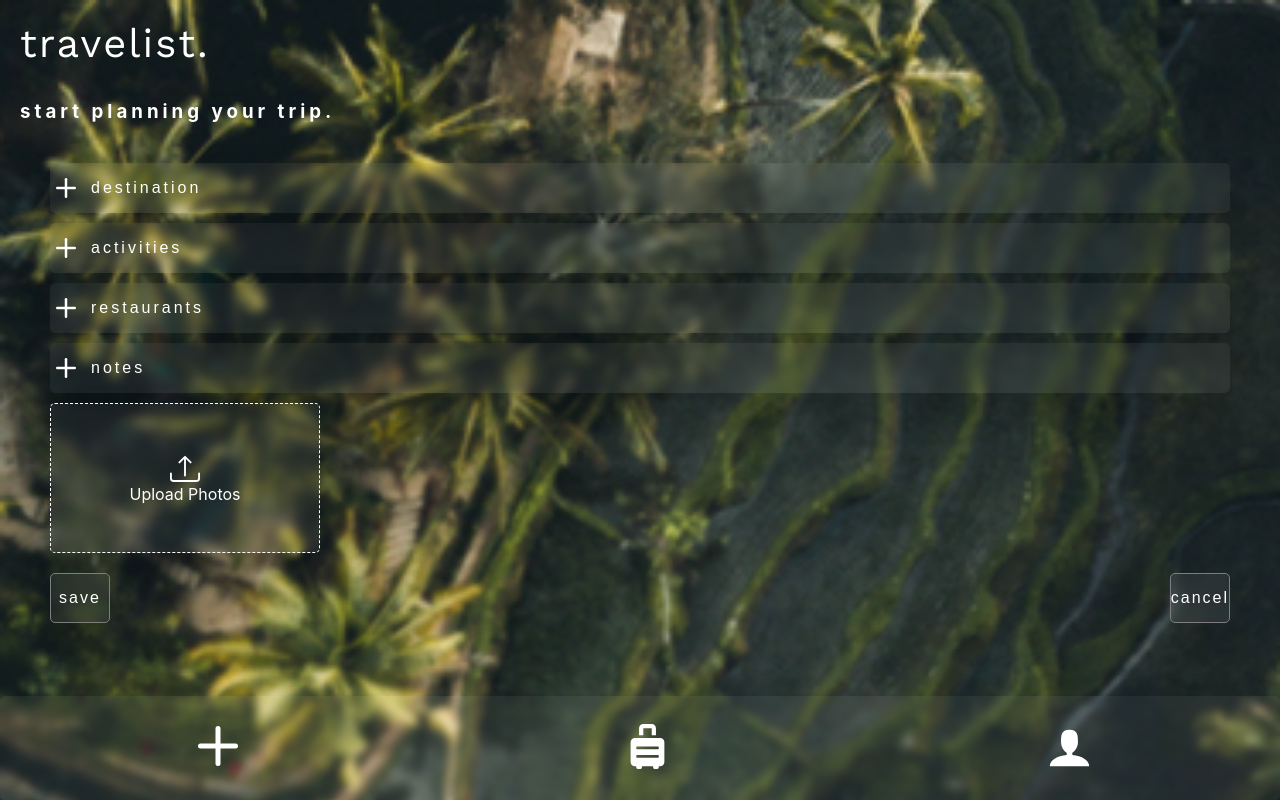
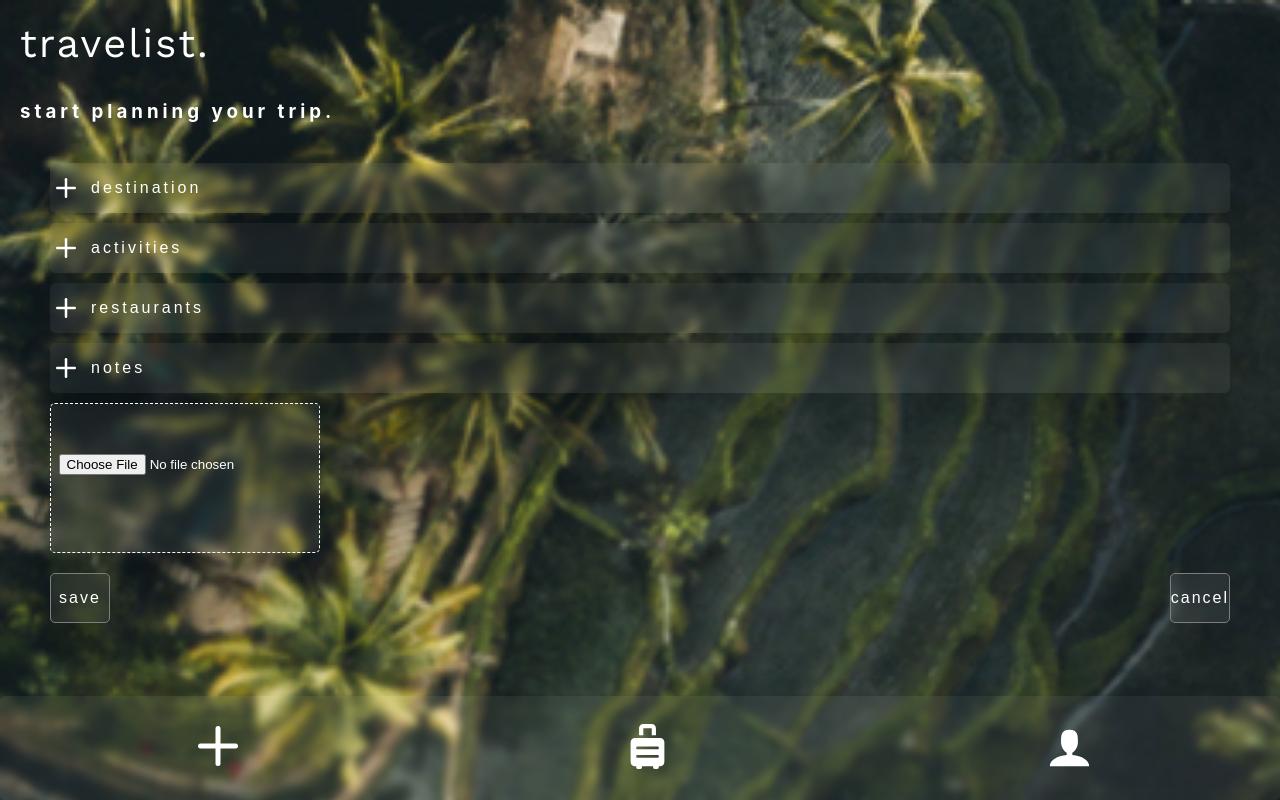
Before and after one commit to yvlange/capstone-travelist, a React (Create React App) app: page /add in a window 1280 px wide. Built offline with nearby package versions, Linux system fonts and the light colour scheme.

Commit message:
Upload the photo and display in SavedTrips

```diff
--- a/package.json
+++ b/package.json
@@ -7,6 +7,7 @@
     "@testing-library/jest-dom": "^5.12.0",
     "@testing-library/react": "^11.2.6",
     "@testing-library/user-event": "^12.8.3",
+    "axios": "^0.21.1",
     "cloudinary-react": "^1.7.0",
     "react": "^17.0.2",
     "react-dom": "^17.0.2",
--- a/src/components/AddForm.js
+++ b/src/components/AddForm.js
@@ -6,21 +6,32 @@ import {
   addTripsToLocalStorage,
   getTripsFromLocalStorage,
 } from "../services/tripsStorage";
+import axios from "axios";
 
 function AddForm() {
   const [destinationInput, setDestinationInput] = useState("");
   const [activitiesInput, setActivitiesInput] = useState("");
   const [restaurantsInput, setRestaurantsInput] = useState("");
   const [notesInput, setNotesInput] = useState("");
+  const [imageUpload, setImageUpload] = useState("");
 
   function handleSubmit(e) {
     e.preventDefault();
+    const formData = new FormData();
+    formData.append("file", imageUpload);
+    formData.append("upload_preset", "tyikvr8a");
+
+    axios
+      .post("https://api.cloudinary.com/v1_1/dyjecx1wm/image/upload", formData)
+      .then((response) => {
+        const imageURL = String(response.data.secure_url);
         addTripsToLocalStorage({
           id: `${destinationInput}`,
           destination: destinationInput,
           activities: activitiesInput,
           restaurants: restaurantsInput,
           notes: notesInput,
+          photo: imageURL,
         });
         const trips = getTripsFromLocalStorage();
         console.log(trips);
@@ -28,6 +39,8 @@ function AddForm() {
         setActivitiesInput("");
         setRestaurantsInput("");
         setNotesInput("");
+        setImageUpload("");
+      });
   }
 
   return (
@@ -65,7 +78,13 @@ function AddForm() {
             setNotesInput(e.target.value);
           }}
         />
-        <UploadPhoto />
+        <UploadPhoto
+          id="photo"
+          name="photo"
+          onChange={(e) => {
+            setImageUpload(e.target.files[0]);
+          }}
+        />
         <div className="form__buttons">
           <button type="submit" className="submit">
             save
--- a/src/components/SavedTrip.js
+++ b/src/components/SavedTrip.js
@@ -3,6 +3,7 @@ import { getSingleTripFromLocalStorage } from "../services/tripsStorage";
 import { useEffect, useState } from "react";
 import { useParams, Link } from "react-router-dom";
 import TripDetails from "./TripDetails";
+import { Image } from "cloudinary-react";
 
 function SavedTrip() {
   const [singleTrip, setSingleTrip] = useState({});
@@ -21,6 +22,13 @@ function SavedTrip() {
       <TripDetails name="activities" text={singleTrip.activities} />
       <TripDetails name="restaurants" text={singleTrip.restaurants} />
       <TripDetails name="notes" text={singleTrip.notes} />
+      <Image
+        cloudName="dyjecx1wm"
+        publicId={singleTrip.photo}
+        secure="true"
+        height="200"
+        width="400"
+      />
       <div className="editButtonBox">
         <Link to={`/saved-trips/${singleTrip.id}/edit`}>
           <button className="editButton">edit</button>
--- a/src/components/UploadPhoto.js
+++ b/src/components/UploadPhoto.js
@@ -1,11 +1,22 @@
 import "../styles/UploadPhoto.css";
-import { BsUpload } from "react-icons/bs";
+// import { BsUpload } from "react-icons/bs";
 
-function UploadPhoto() {
+function UploadPhoto({ id, name, value, onChange }) {
   return (
     <div className="upload">
-      <BsUpload className="upload__icon" />
-      <p>Upload Photos</p>
+      {/* <label for="file" className="upload__label">
+        <BsUpload className="upload__icon" />
+        Choose a Photo
+      </label> */}
+      <input
+        type="file"
+        mulitple
+        className="upload__input"
+        id={id}
+        name={name}
+        value={value}
+        onChange={onChange}
+      />
     </div>
   );
 }
--- a/src/styles/UploadPhoto.css
+++ b/src/styles/UploadPhoto.css
@@ -19,3 +19,11 @@
   height: 30px;
   width: 40px;
 }
+
+/* .upload__input {
+  display: none;
+} */
+
+.upload__label {
+  cursor: pointer;
+}
```
Also changed, not shown: 1 other file (tests, documents, lock files or other folders). Lines whose indentation alone changed are shown as unchanged.
